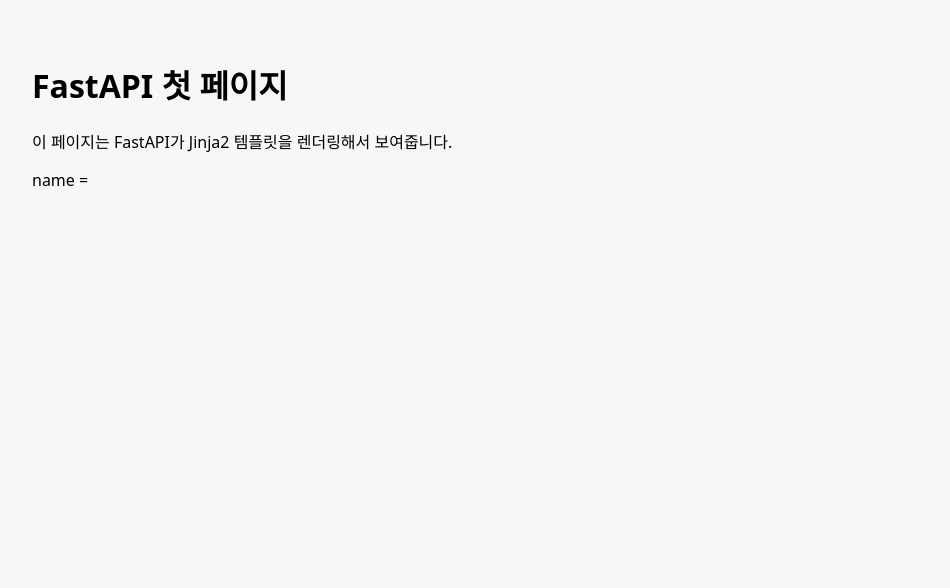
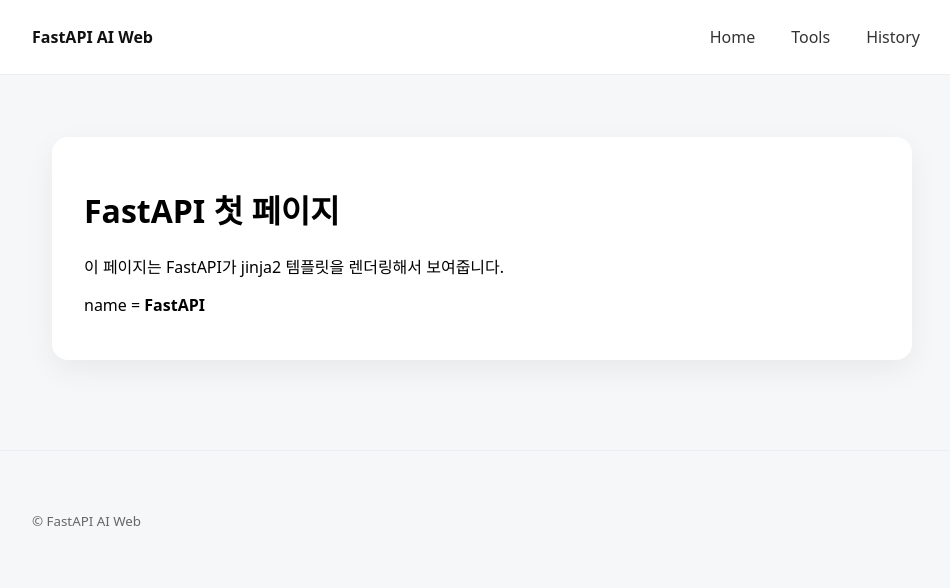
Before and after one commit to Jung-Euntaek/PythonWebspace, a Python web app: template templates/index.html in a window 1280 px wide. Shown: the top 588 px of the page, without its empty margins (158-1108 px from the left). Run offline with Jinja, Linux system fonts and the light colour scheme; the template is opened without the code that fills it, so the values that code supplies are empty.

Commit message:
Intial commit

```diff
--- /dev/null
+++ b/templates/base.html
@@ -0,0 +1,31 @@
+<!doctype html>
+<html lang="ko">
+<head>
+  <meta charset="utf-8" />
+  <meta name="viewport" content="width=device-width, initial-scale=1" />
+  <title>{% block title %}FastAPI AI Web{% endblock %}</title>
+  <link rel="stylesheet" href="/static/style.css">
+</head>
+<body>
+  <header class="header">
+    <div class="container header-inner">
+      <a class="brand" href="/">FastAPI AI Web</a>
+      <nav class="nav">
+        <a class="nav-link" href="/">Home</a>
+        <a class="nav-link" href="/tools">Tools</a>
+        <a class="nav-link" href="/history">History</a>
+      </nav>
+    </div>
+  </header>
+
+  <main class="container page">
+    {% block content %}{% endblock %}
+  </main>
+
+  <footer class="footer">
+    <div class="container">
+      <small>© FastAPI AI Web</small>
+    </div>
+  </footer>
+</body>
+</html>
--- a/templates/index.html
+++ b/templates/index.html
@@ -1,16 +1,19 @@
-<!doctype html>
-<html lang="ko">
-<head>
-  <meta charset="utf-8" />
-  <meta name="viewport" content="width=device-width, initial-scale=1" />
-  <title>FastAPI AI Web</title>
-  <link rel="stylesheet" href="/static/style.css">
-</head>
-<body>
+{% extends "base.html" %}
+
+{% block title %}Home{% endblock %}
+
+{% block content %}
   <main class="container">
-    <h1>FastAPI 첫 페이지</h1>
-    <p>이 페이지는 FastAPI가 Jinja2 템플릿을 렌더링해서 보여줍니다.</p>
-    <p>name = <strong>{{ name }}</strong></p>
+    <div class="card">
+      <h1>FastAPI 첫 페이지</h1>
+
+      <p>
+        이 페이지는 FastAPI가 jinja2 템플릿을 렌더링해서 보여줍니다.
+      </p>
+
+      <p>
+        name = <strong>FastAPI</strong>
+      </p>
+    </div>
   </main>
-</body>
-</html>
+{% endblock %}
```
Also changed, not shown: app/ai.py (added), app/schemas.py (added), requirements.txt (added).
